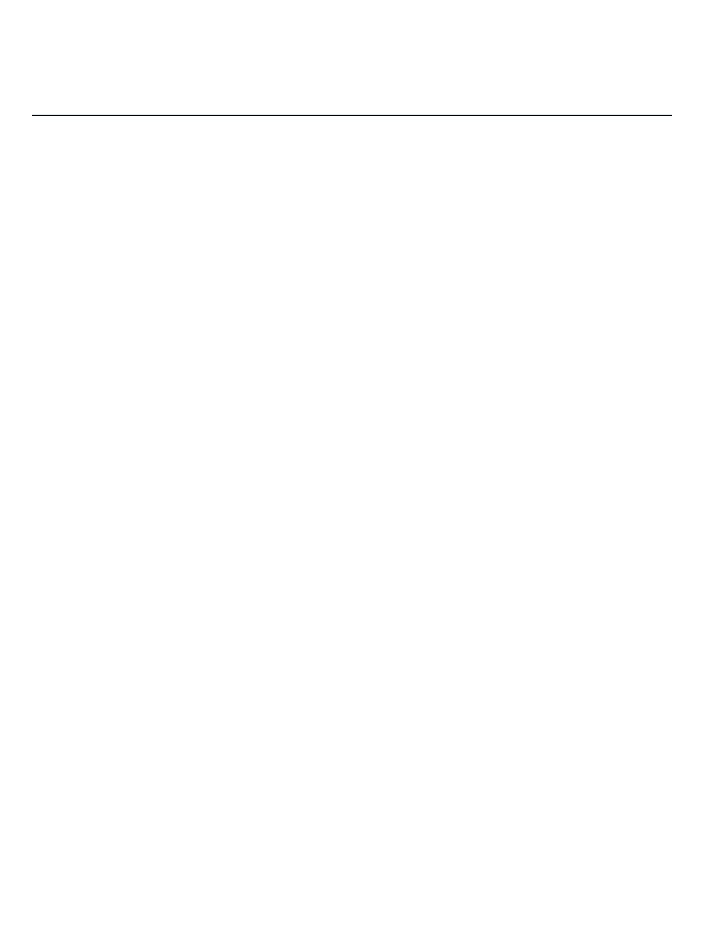
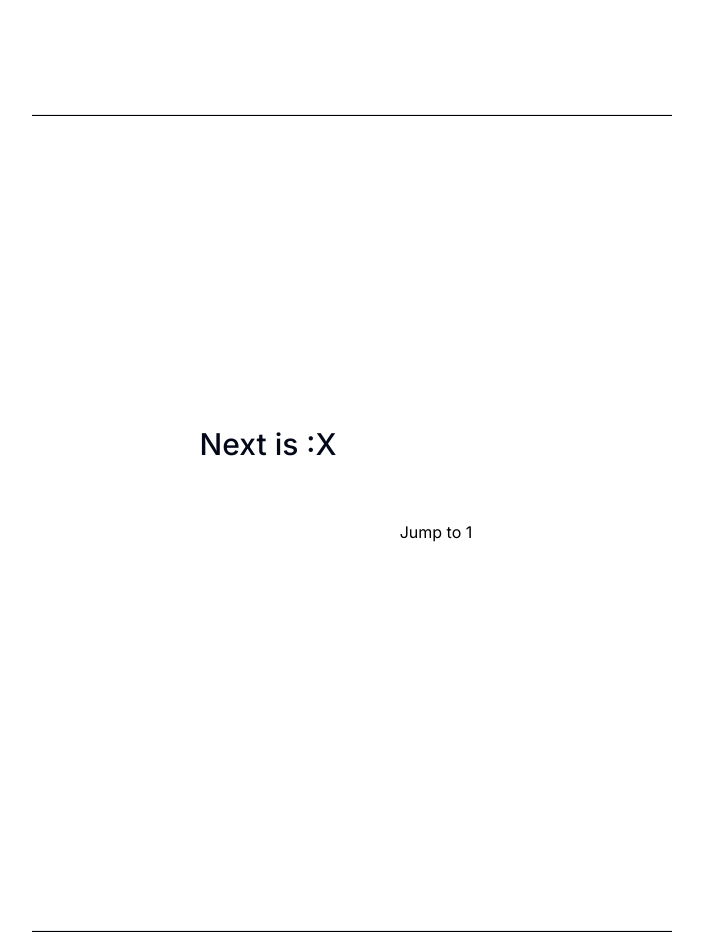
Before and after one commit to Genx-unidirectional/react-nextJs-typeScript-projects, a Next.js app in the folder React-hooks/: page /hookslearn/useEffectHook in a window 1280 px wide. Shown: the part 1500-2432 px from the top of the page, without its empty margins (288-991 px from the left). Before the commit the page ends 1616 px from the top, so only its background shows below. Built offline with nearby package versions, Linux system fonts and the light colour scheme.

Commit message:
refined tic toc tow with jump back bug

```diff
--- a/React-hooks/src/app/hookslearn/useEffectHook/page.tsx
+++ b/React-hooks/src/app/hookslearn/useEffectHook/page.tsx
@@ -1,9 +1,14 @@
 import { ReactElement } from "react";
 import BasicUseEffect from "./basicsUseEffect";
 import TicTacToe from "./tictactoe";
+import RefinedTicTacToe from "./refinedTicTacToe";
 
 export default function Page() {
-  const componentArr: ReactElement[] = [<BasicUseEffect />, <TicTacToe />];
+  const componentArr: ReactElement[] = [
+    <BasicUseEffect />,
+    <TicTacToe />,
+    <RefinedTicTacToe />,
+  ];
   return (
     <>
       {componentArr.map((component) => {
--- /dev/null
+++ b/React-hooks/src/app/hookslearn/useEffectHook/refinedTicTacToe.tsx
@@ -0,0 +1,107 @@
+"use client";
+
+import { useState } from "react";
+
+type BoardProps = {
+  squares: (string | null)[];
+  handleClick: (i: number) => void;
+};
+type BlockProps = {};
+
+const RefinedTicTacToe = () => {
+  const [squares, setSquares] = useState<(string | null)[]>(
+    Array(9).fill(null)
+  );
+  const [isXNext, setIsXNext] = useState<boolean>(true);
+  const [currentMove, setCurrentMove] = useState<number>(0);
+  const [history, setHistory] = useState<(string | null)[][]>([
+    Array(9).fill(null),
+  ]);
+  function jumpTo() {
+    currentSquare = history[currentMove];
+  }
+  function handleClick(i: number): void {
+    if (squares[i] || calculateWinner(squares)) {
+      return;
+    }
+    const newSquares = squares.slice();
+    if (isXNext) {
+      newSquares[i] = "X";
+    } else {
+      newSquares[i] = "O";
+    }
+    setSquares(newSquares);
+    setIsXNext(!isXNext);
+    const newHistory = [...history, newSquares];
+    setHistory(newHistory);
+  }
+  let currentSquare = history[history.length - 1];
+  let status;
+  const winner: string | null | undefined = calculateWinner(currentSquare);
+  if (winner) {
+    status = "Winner :" + winner;
+  } else {
+    status = "Next is :" + (isXNext ? "X" : "O");
+  }
+  return (
+    <div className="grid grid-cols-2 grid-rows-1 gap-2">
+      <div className="text-3xl font-medium flex justify-center items-center flex-col gap-4">
+        {status}
+        <Board squares={currentSquare} handleClick={handleClick} />
+      </div>
+      <div className="flex justify-center items-center">
+        <ol className="flex flex-col justify-center items-center gap-1">
+          {history.map((squares, idx) => {
+            return (
+              <li
+                className="cursor-pointer p-[1px] bg-white text-black rounded-sm"
+                onClick={() => {
+                  jumpTo();
+                }}
+              >
+                Jump to {idx + 1}
+              </li>
+            );
+          })}
+        </ol>
+      </div>
+    </div>
+  );
+};
+export default RefinedTicTacToe;
+
+function Board({ squares, handleClick }: BoardProps) {
+  return (
+    <div className="grid grid-cols-3 grid-rows-3 gap-2">
+      {squares.map((square, idx) => {
+        return (
+          <button
+            className="w-12 h-12 bg-white text-black rounded-sm"
+            onClick={() => handleClick(idx)}
+          >
+            {square}
+          </button>
+        );
+      })}
+    </div>
+  );
+}
+
+function calculateWinner(squares: (string | null)[]) {
+  const lines = [
+    [0, 1, 2],
+    [3, 4, 5],
+    [6, 7, 8],
+    [0, 4, 8],
+    [2, 3, 7],
+    [0, 3, 6],
+    [1, 4, 7],
+    [2, 5, 8],
+  ];
+  for (let i = 0; i < lines.length; i++) {
+    const [a, b, c] = lines[i];
+    if (squares[a] && squares[a] == squares[b] && squares[b] == squares[c]) {
+      return squares[a];
+    }
+  }
+}
```
